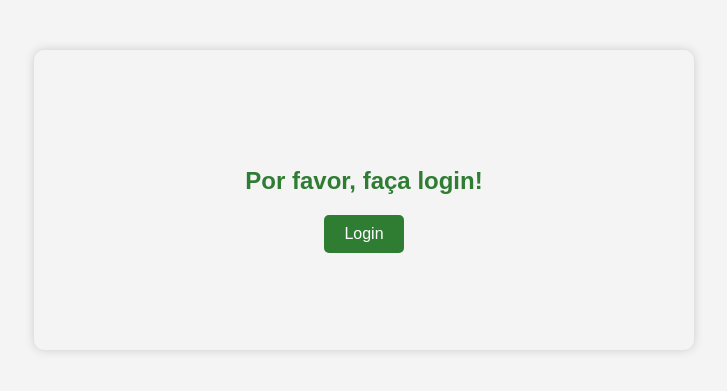
After one commit to MarivaldoDev/Trees-Everywhere, a Django app: page / in a window 1280 px wide. The commit adds this page. Shown: the top 391 px of the page, without its empty margins (276-1003 px from the left). Run offline with Django 5.2, Linux system fonts and the light colour scheme.

Commit message:
feat: adding home page and creating logout function

```diff
--- /dev/null
+++ b/trees/templates/trees/home.html
@@ -0,0 +1,70 @@
+{% load static %}
+<!DOCTYPE html>
+<html lang="pt-br">
+<head>
+  <meta charset="UTF-8">
+  <title>Bem-vindo</title>
+  <style>
+    body {
+      font-family: Arial, sans-serif;
+      max-width: 600px;
+      margin: 50px auto;
+      background-color: #f4f4f4;
+      padding: 30px;
+      border-radius: 10px;
+      box-shadow: 0 0 10px #ccc;
+    }
+    h2 {
+      text-align: center;
+      color: #2e7d32;
+    }
+    ul {
+      list-style: none;
+      padding: 0;
+    }
+    li {
+      margin: 15px 0;
+    }
+    a.button {
+      display: inline-block;
+      background-color: #2e7d32;
+      color: white;
+      padding: 10px 20px;
+      text-decoration: none;
+      border-radius: 5px;
+      transition: background 0.2s;
+    }
+    a.button:hover {
+      background-color: #1b5e20;
+    }
+    .logout {
+      text-align: right;
+      margin-top: 30px;
+    }
+  </style>
+</head>
+<body>
+    {% if request.user.is_authenticated %}
+        <h2>Bem-vindo, {{ request.user.username }}!</h2>
+
+        <ul>
+            <li><a class="button" href="{% url 'trees:my_trees' %}">🌲 Minhas Árvores</a></li>
+            <li><a class="button" href="{% url 'trees:add_tree' %}">➕ Plantar Nova Árvore</a></li>
+            <li><a class="button" href="{% url 'trees:account_trees' %}">🌍 Árvores das Minhas Contas</a></li>
+            <li><a class="button" href="{% url 'trees:api_my_trees' %}">Ver API JSON</a></li>
+        </ul>
+
+        <div class="logout">
+            <form action="{% url 'logout' %}" method="post">
+            {% csrf_token %}
+            <button class="button" style="background-color:#b71c1c; color: white;">🚪 Logout</button>
+            </form>
+        </div>
+    {% else %}
+    <div style="display: flex; flex-direction: column; align-items: center; justify-content: center; min-height: 30vh;">
+        <h2>Por favor, faça login!</h2>
+        <a class="button" href="{% url 'trees:login' %}">Login</a>
+    </div>
+    {% endif %}
+</body>
+</html>
--- a/trees/urls.py
+++ b/trees/urls.py
@@ -6,6 +6,7 @@ from . import views
 app_name = "trees"
 
 urlpatterns = [
+    path("", views.home, name="home"),
     path(
         "login/",
         auth_views.LoginView.as_view(template_name="trees/login.html"),
--- a/trees/views.py
+++ b/trees/views.py
@@ -8,6 +8,12 @@ from django.views.generic.edit import CreateView
 
 from .forms import PlantedTreeForm
 from .models import PlantedTree, User
+from django.shortcuts import render, redirect
+
+
+
+def home(request):
+    return render(request, "trees/home.html")
 
 
 class MyTreesView(LoginRequiredMixin, ListView):
@@ -19,6 +25,7 @@ class MyTreesView(LoginRequiredMixin, ListView):
         return PlantedTree.objects.filter(user=self.request.user)
 
 
+
 class AddTreeView(LoginRequiredMixin, CreateView):
     model = PlantedTree
     form_class = PlantedTreeForm
@@ -28,6 +35,10 @@ class AddTreeView(LoginRequiredMixin, CreateView):
     def form_valid(self, form):
         form.instance.user = self.request.user
         return super().form_valid(form)
+
+    def handle_no_permission(self):
+        return redirect("trees:login")
+
 
 
 class TreeDetailView(LoginRequiredMixin, DetailView):
@@ -41,6 +52,9 @@ class TreeDetailView(LoginRequiredMixin, DetailView):
             return HttpResponseForbidden("Você não pode ver essa árvore.")
         return super().dispatch(request, *args, **kwargs)
 
+    def handle_no_permission(self):
+        return redirect("trees:login")
+
 
 class AccountTreesView(LoginRequiredMixin, ListView):
     model = PlantedTree
@@ -53,6 +67,9 @@ class AccountTreesView(LoginRequiredMixin, ListView):
             "id", flat=True
         )
         return PlantedTree.objects.filter(user__id__in=related_users_ids)
+
+    def handle_no_permission(self):
+        return redirect("trees:login")
 
 
 class UserPlantedTreesAPI(LoginRequiredMixin, View):
@@ -68,3 +85,6 @@ class UserPlantedTreesAPI(LoginRequiredMixin, View):
             for tree in trees
         ]
         return JsonResponse(data, safe=False)
+
+    def handle_no_permission(self):
+        return redirect("trees:login")
--- a/trees_everywhere/settings.py
+++ b/trees_everywhere/settings.py
@@ -100,6 +100,8 @@ AUTH_PASSWORD_VALIDATORS = [
 ]
 
 AUTH_USER_MODEL = 'trees.User'
+LOGIN_REDIRECT_URL = '/'
+LOGOUT_REDIRECT_URL = '/login/'
 
 # Internationalization
 # https://docs.djangoproject.com/en/5.2/topics/i18n/
--- a/trees_everywhere/urls.py
+++ b/trees_everywhere/urls.py
@@ -1,7 +1,9 @@
 from django.contrib import admin
 from django.urls import path, include
+from django.contrib.auth import views as auth_views
 
 urlpatterns = [
     path('admin/', admin.site.urls),
     path('', include('trees.urls')),
+    path("logout/", auth_views.LogoutView.as_view(), name="logout"),
 ]
```
Also changed, not shown: trees/templates/trees/login.html (+55 -1 lines).
